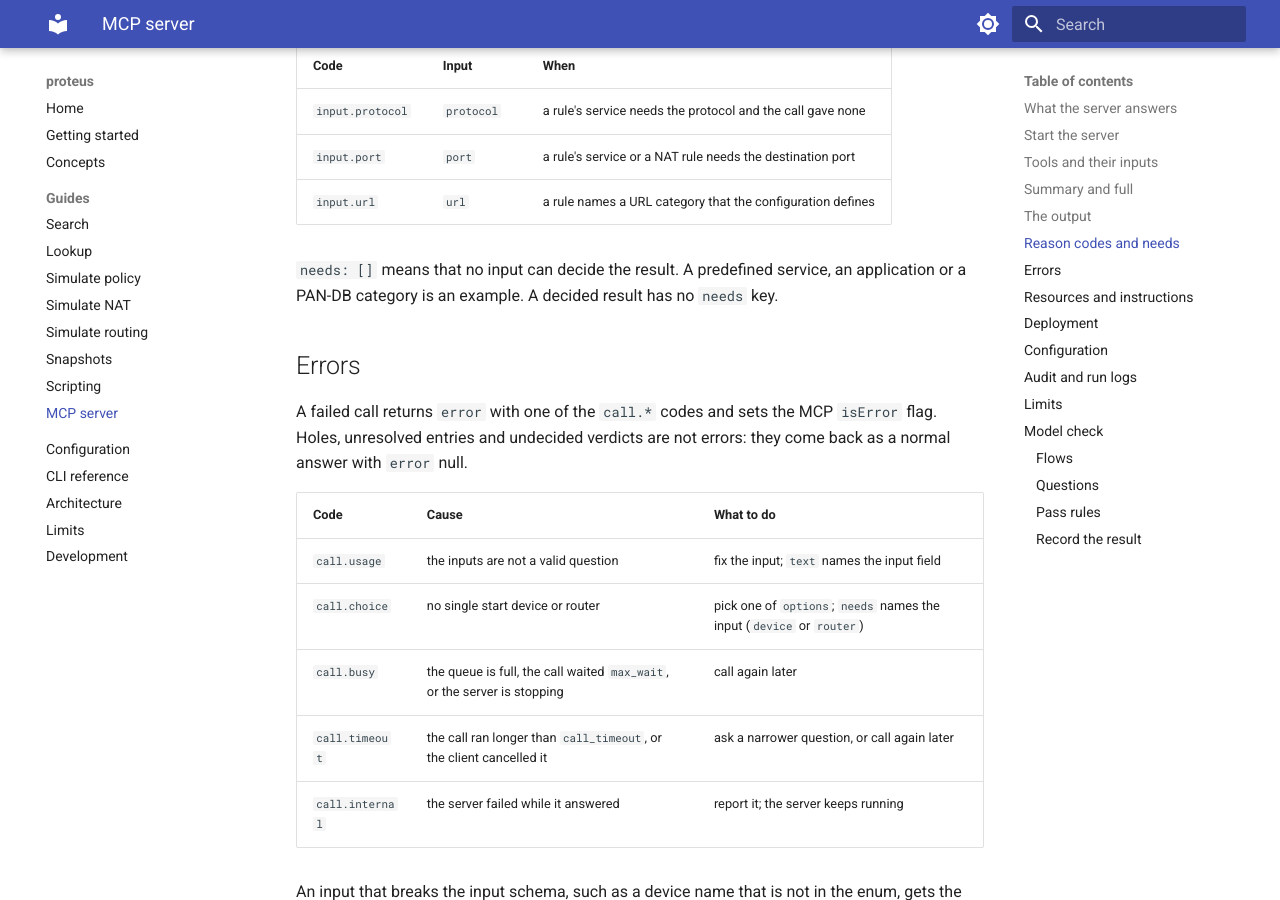
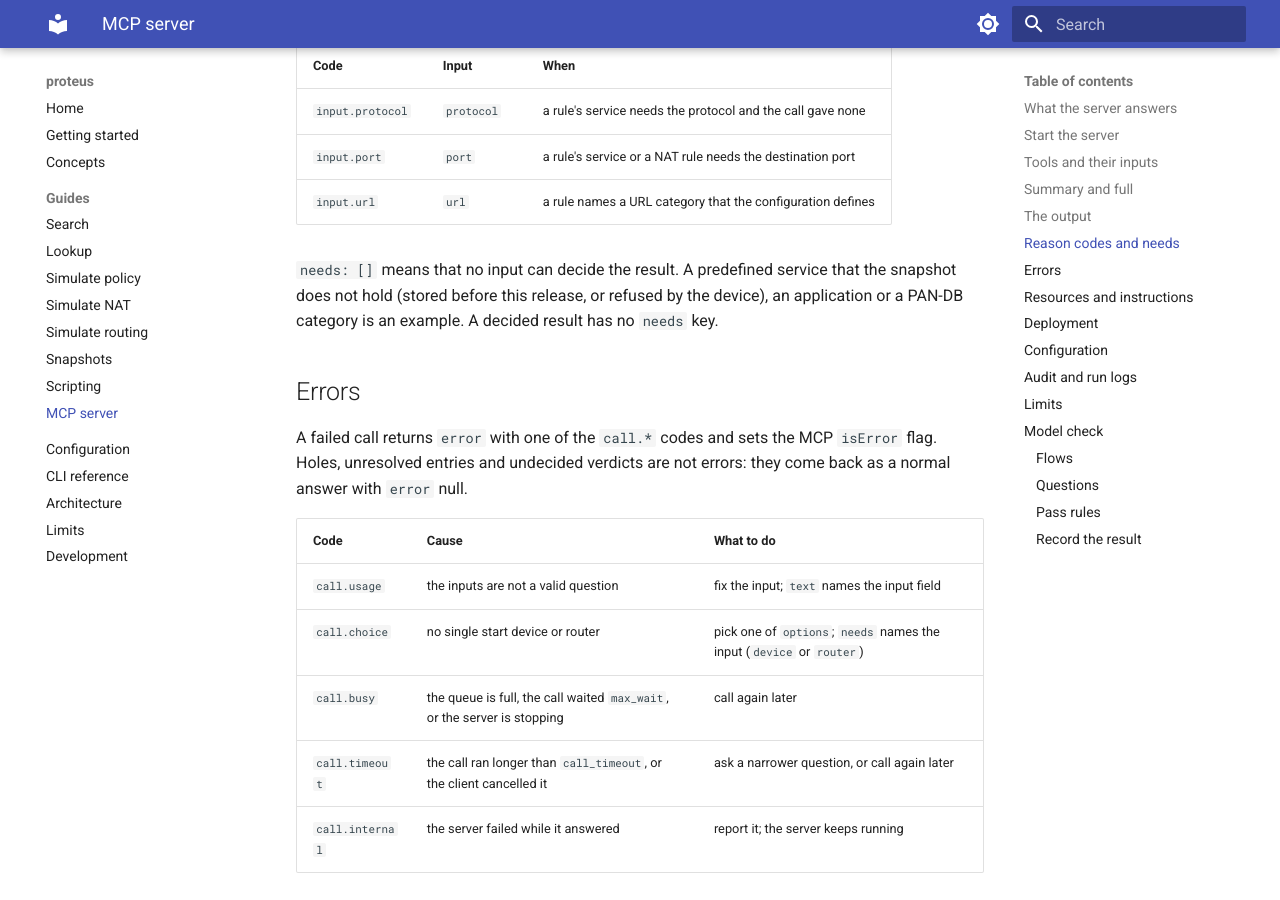
Before and after one commit to kaisero/proteus, an MkDocs documentation site: the page built from docs/guides/mcp.md, in a window 1280 px wide and 900 px high, scrolled down 3962 px. Built offline with MkDocs 1.6.1 and Material for MkDocs 9.7.7, drawn with Linux system fonts in a browser that asks for light colours.

Commit message:
Bring guide examples in line with the current output
The snapshot list example still showed four documents, the diff limit
example disagreed with the diff above it, and the lookup guide quoted a
shortened empty-answer line. The scripting guide gave the generic limit
rule for snapshot diff, where N counts single changes. Two guides still
named a predefined service as a doubt that always applies; it is one
only when the snapshot does not hold the predefined services. The agent
repo map placed the walk in walk.go, where only its event and tables
remain.

```diff
--- a/docs/guides/mcp.md
+++ b/docs/guides/mcp.md
@@ -149,9 +149,10 @@ carries `needs`: the inputs that can decide it. Each entry is
 | `input.port` | `port` | a rule's service or a NAT rule needs the destination port |
 | `input.url` | `url` | a rule names a URL category that the configuration defines |
 
-`needs: []` means that no input can decide the result. A predefined service, an
-application or a PAN-DB category is an example. A decided result has no `needs`
-key.
+`needs: []` means that no input can decide the result. A predefined service that
+the snapshot does not hold (stored before this release, or refused by the
+device), an application or a PAN-DB category is an example. A decided result has
+no `needs` key.
 
 ## Errors
 
```
Also changed, not shown: .agents/context/index.md (+2 -1 lines), docs/guides/lookup.md (+1 -1 lines), docs/guides/scripting.md (+3 -1 lines), docs/guides/simulate-policy.md (+3 -1 lines), docs/guides/snapshots.md (+3 -3 lines).
